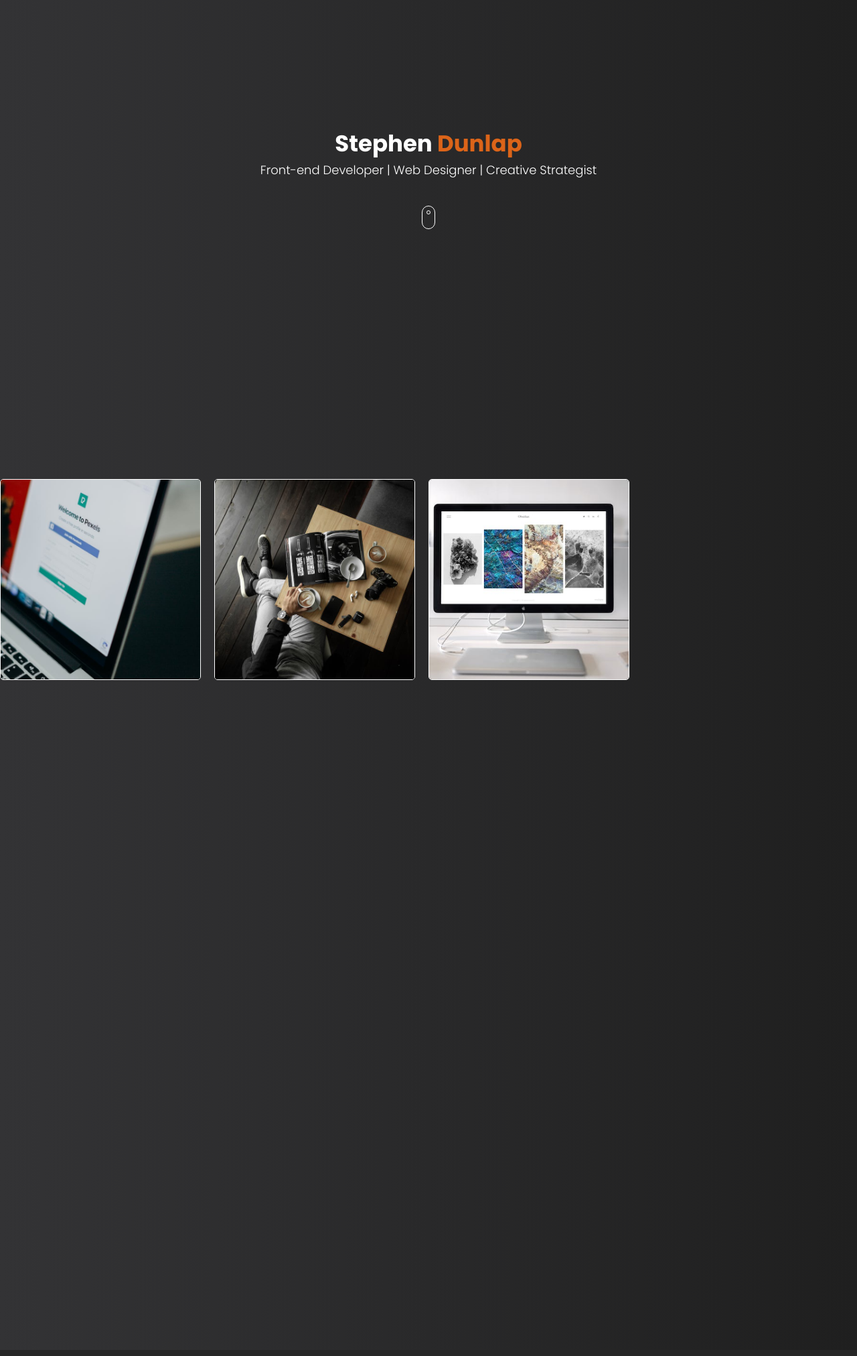
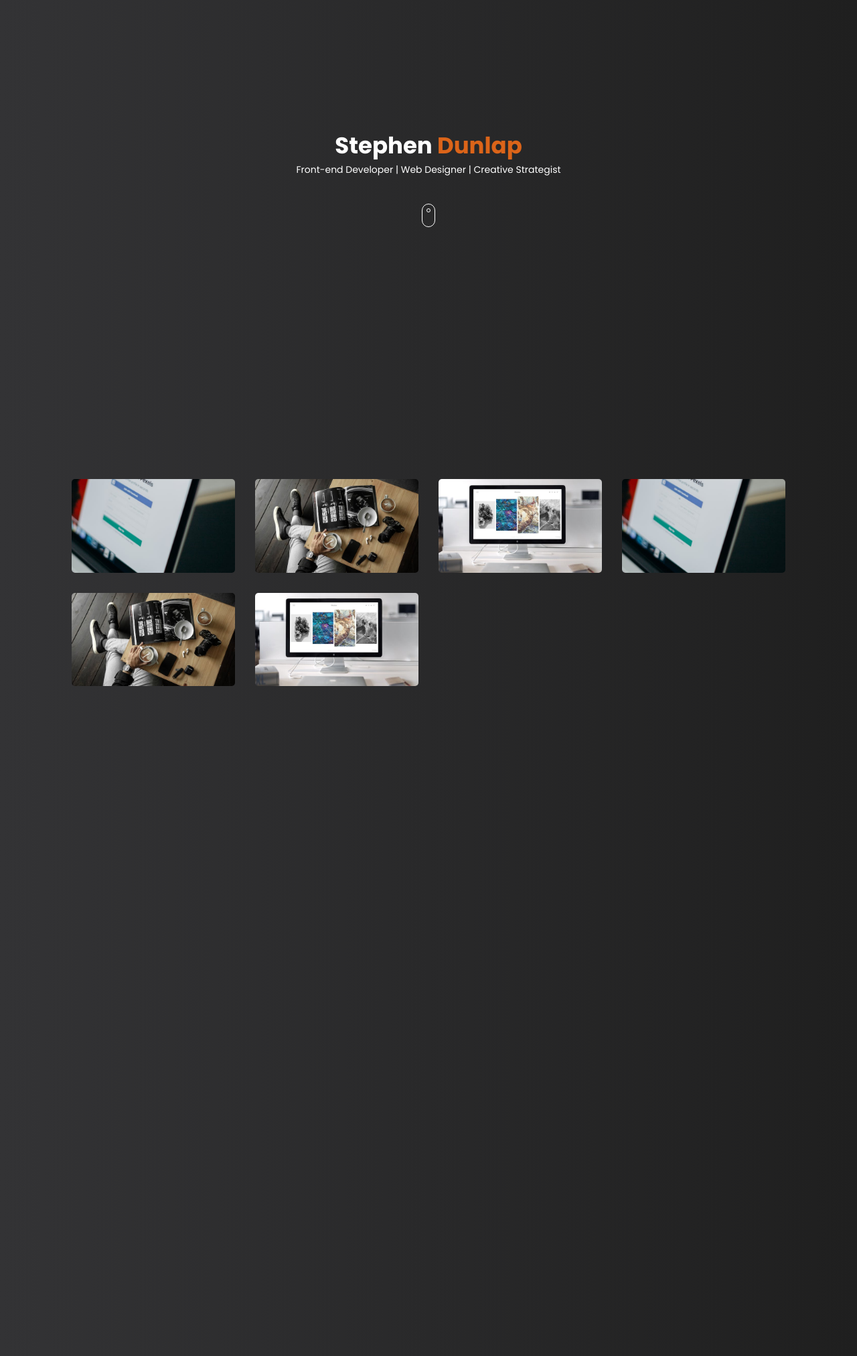
Before and after one commit to MrSDunlap/DNLP_01, a PHP site: page / in a window 1280 px wide. Shown: the part 185-2209 px from the top of the page at 67% size. Run offline with PHP 8.4, Linux system fonts and the light colour scheme; some libraries are stand-ins or nearby versions; some web fonts are replaced.

Commit message:
project grid sizing revamp

```diff
--- a/components/carousel/carousel.comp.php
+++ b/components/carousel/carousel.comp.php
@@ -1,14 +1,15 @@
 <?php
-@require_once 'projects.php';
+require_once 'projects.php';
 
     function carouselCard($projects) {
         foreach ($projects as $project) {
-            echo "
-                <div class=\"carousel-card\">
-                    <img src=\"$project->img\" class=\"card-img\" alt=\"\">
-                    <div class=\"card-name\">$project->name\"</div>
-                </div>
-                ";
+            echo "<div class=\"carousel-card\">
+                    <img src=\"$project->img\" class=\"card-img\" alt=\"\">";
+                    echo "<div class=\"card-info\">";
+                        echo "<div class=\"card-name\">$project->name</div>";
+                        echo "<div class=\"card-desc\">$project->description</div>";
+                    echo "</div>";
+            echo "</div>";
         }
     }
 ?>
--- a/components/carousel/carousel.js
+++ b/components/carousel/carousel.js
@@ -1,14 +1,11 @@
-const projects = [
-  {
-    projectName: "Project One",
-    projectDesc: "Project Description Lorem ipsum et al deop quarfa di tal.",
-  },
-  {
-    projectName: "Project Two",
-    projectDesc: "Project Description Lorem ipsum et al deop quarfa di tal.",
-  },
-  {
-    projectName: "Project Three",
-    projectDesc: "Project Description Lorem ipsum et al deop quarfa di tal.",
-  },
-];
+// const card = document.querySelectorAll(".carousel-card");
+// const cardInfo = document.querySelector(".card-info");
+
+// card.addEventListener("mouseover", () => {
+//   cardInfo.classList.add("card-enter");
+// });
+// card.addEventListener("mouseleave", () => {
+//   cardInfo.classList.add("card-enter");
+// });
+
+// if (cardInfo.classList.contains("card-enter"))
--- a/components/carousel/projects.php
+++ b/components/carousel/projects.php
@@ -48,6 +48,9 @@ $projectThree = new Project(
 $projects = [
     $projectOne,
     $projectTwo,
+    $projectThree,
+    $projectOne,
+    $projectTwo,
     $projectThree
 ];
 //PROJECT CARD LAYOUT-----------------------------------
--- a/components/navigation/_nav.scss
+++ b/components/navigation/_nav.scss
@@ -130,7 +130,6 @@
   width: 100%;
   height: 3px;
   background-color: var(--white);
-  border-radius: 50vw;
   transition: all 250 ease;
 }
 /* Burger animation */
--- a/components/navigation/nav.comp.php
+++ b/components/navigation/nav.comp.php
@@ -5,7 +5,7 @@
             <ul class="nav-links">
                 <li class="nav-item n-home"><a href="#home">Home</a></li>
                 <li class="nav-item n-about"><a href="#about">About</a></li>
-                <li class="nav-item n-work"><a href="#">Portfolio</a></li>
+                <li class="nav-item n-work"><a href="#portfolio">Portfolio</a></li>
                 <li class="nav-item n-contact"><a href="#">Contact</a></li>
                 <span class="indicator"></span>
             </ul>
--- a/index.php
+++ b/index.php
@@ -1,5 +1,5 @@
 <?php
-
+require_once './components/carousel/carousel.comp.php';
 ?>
 <!DOCTYPE html>
 <html lang="en">
@@ -11,6 +11,7 @@
     <!-- Script import for components -->
     <script src="./components/navigation/nav.js" defer></script>
     <script src="./components/navigation/indicator.js" defer></script>
+    <script src="./components/carousel/carousel.js" defer></script>
 
     <!-- Font awesome icons -->
     <script src="https://kit.fontawesome.com/585dcb6825.js" crossorigin="anonymous"></script>
@@ -48,10 +49,9 @@
         <!-- Animated background code here -->
         <div class="bg-animation"></div>
     </section>
-    <section class="portfolio">
+    <section class="portfolio" id="portfolio">
         <div class="portfolio__container">
             <?php
-            @require_once './components/carousel/carousel.comp.php';
             carouselCard($projects);
             ?>
         </div>
@@ -60,7 +60,7 @@
         <div class="about-container">
         </div>
     </section>
-
+    <div class="background"></div>
 
 </body>
 
--- a/style/_breakpoints.scss
+++ b/style/_breakpoints.scss
@@ -1,6 +1,7 @@
 $breakpoints: (
   "desktop": 1440px,
-  "tablet": 778px,
+  "small-desktop": 1200px,
+  "tablet": 900px,
   "mobile": 530px,
 );
 @mixin breakpoints-up($size) {
--- a/style/_type.scss
+++ b/style/_type.scss
@@ -21,7 +21,8 @@
     font-size: 2.2rem;
   }
 }
-.body-copy {
+
+@mixin body-copy {
   font-size: 1.8rem;
   font-weight: 300;
   @include b.breakpoints-down(tablet) {
@@ -31,3 +32,14 @@
     font-size: 1.4rem;
   }
 }
+
+@mixin headline-3 {
+  font-size: 2rem;
+  font-weight: 500;
+  @include b.breakpoints-down(tablet) {
+    font-size: 2rem;
+  }
+  @include b.breakpoints-down(mobile) {
+    font-size: 2rem;
+  }
+}
--- a/style/index.scss
+++ b/style/index.scss
@@ -9,6 +9,9 @@
 @forward "./sections/about";
 
 // Background color ------------------------------
+body {
+  position: relative;
+}
 html {
   background-image: linear-gradient(
     to left,
@@ -18,3 +21,7 @@ html {
   scroll-behavior: smooth;
   overflow-x: hidden;
 }
+// ADD this later to customize the background
+// .background {
+//   position: absolute;
+// }
--- a/style/sections/_home.scss
+++ b/style/sections/_home.scss
@@ -10,7 +10,7 @@
   .home-container {
     width: 100%;
     max-width: 1440px;
-    margin: 0 8.33vw;
+    margin: 0 auto;
     position: relative;
 
     &__text {
@@ -23,6 +23,7 @@
       }
       p {
         color: var(--white);
+        font-size: 1.4rem;
         padding-bottom: 4rem;
         margin: 0 5vw;
       }
```
Also changed, not shown: components/carousel/_carousel.scss (+64 -6 lines), dist/index.css, 1 other file.
